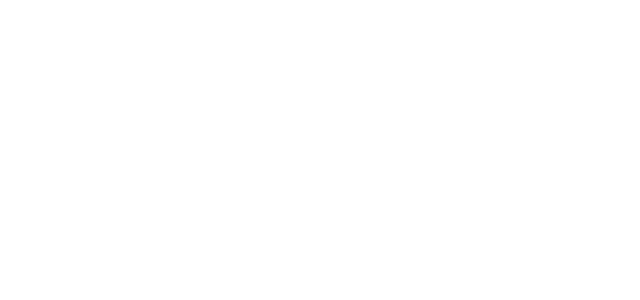
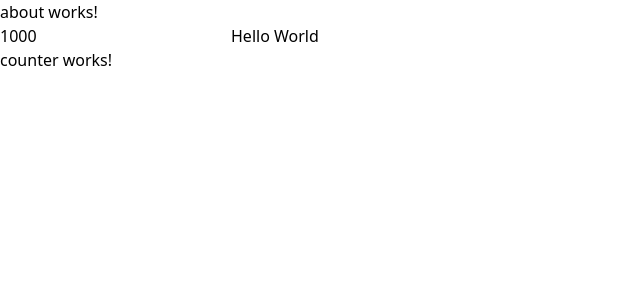
Before and after one commit to halgss/store, an Angular app: page /about in a window 1280 px wide. Before the commit this address led to /. Shown: the top 300 px of the page, without its empty margins (0-640 px from the left). Built offline with nearby package versions, Linux system fonts and the light colour scheme.

Commit message:
clase 37

```diff
--- a/src/app/app.routes.ts
+++ b/src/app/app.routes.ts
@@ -1,10 +1,15 @@
 import { Routes } from '@angular/router';
 
 import { ListComponent } from './domains/products/pages/list/list.component';
+import { AboutComponent } from './domains/info/pages/about/about.component';
 
 export const routes: Routes = [
     {
         path: '',
         component: ListComponent
+    },
+    {
+        path: 'about',
+        component: AboutComponent
     }
 ];
--- /dev/null
+++ b/src/app/domains/info/pages/about/about.component.html
@@ -0,0 +1,8 @@
+<p>about works!</p>
+
+    <input type="number" [value]="duration()" (change)="changeDuration($event)" />
+
+    <input type="text" [value]="message()" (change)="changeMessage($event)" />
+    @if (duration()>0) {
+        <app-counter [duration]="duration()" [message]="message()"/>
+    }
--- /dev/null
+++ b/src/app/domains/info/pages/about/about.component.ts
@@ -0,0 +1,26 @@
+import { Component, signal } from '@angular/core';
+
+import {CounterComponent} from './../../../shared/components/counter/counter.component';
+import { CommonModule } from '@angular/common';
+
+@Component({
+  selector: 'app-about',
+  imports: [CommonModule, CounterComponent],
+  templateUrl: './about.component.html',
+  styleUrl: './about.component.css'
+})
+export class AboutComponent {
+  duration = signal(1000);
+  message = signal('Hello World');
+
+  changeDuration(event: Event) {
+    const input = event.target as HTMLInputElement;
+    this.duration.set(input.valueAsNumber);
+  }
+
+  changeMessage(event: Event) {
+    const input = event.target as HTMLInputElement;
+    this.message.set(input.value);
+  }
+
+}
--- /dev/null
+++ b/src/app/domains/shared/components/counter/counter.component.html
@@ -0,0 +1 @@
+<p>counter works!</p>
--- /dev/null
+++ b/src/app/domains/shared/components/counter/counter.component.ts
@@ -0,0 +1,47 @@
+import { Component, Input, SimpleChanges } from '@angular/core';
+
+@Component({
+  selector: 'app-counter',
+  imports: [],
+  templateUrl: './counter.component.html',
+  styleUrl: './counter.component.css'
+})
+export class CounterComponent {
+  @Input({required: true}) duration = 0;
+  @Input({required: true}) message =  '';
+
+  constructor() {
+    //NO ASYNC CALLS IN CONSTRUCTOR
+    // before rendering the view
+    console.log('Constructor');
+    console.log('_'.repeat(10));
+  }
+
+  ngOnChanges(changes: SimpleChanges) {
+    // before and during rendering the view
+    console.log('ngOnChanges');
+    console.log('_'.repeat(10));
+    console.log(changes);
+  }
+
+  ngOnInit() {
+    // after rendering the view, only once runs
+    // Is Async, can be used for async calls
+    console.log('ngOnInit');
+    console.log('_'.repeat(10));
+    console.log('Duration:', this.duration);
+    console.log('Message:', this.message);
+  }
+
+  ngAfterViewInit() {
+    // after rendering the view, is for asking if the children are ready
+    console.log('ngAfterViewInit');
+    console.log('_'.repeat(10));
+  }
+
+  ngDestroy() {
+    // before destroying the component
+    console.log('ngDestroy');
+    console.log('_'.repeat(10));
+  }
+}
```
Also changed, not shown: src/app/domains/info/pages/about/about.component.css (added), src/app/domains/shared/components/counter/counter.component.css (added).
